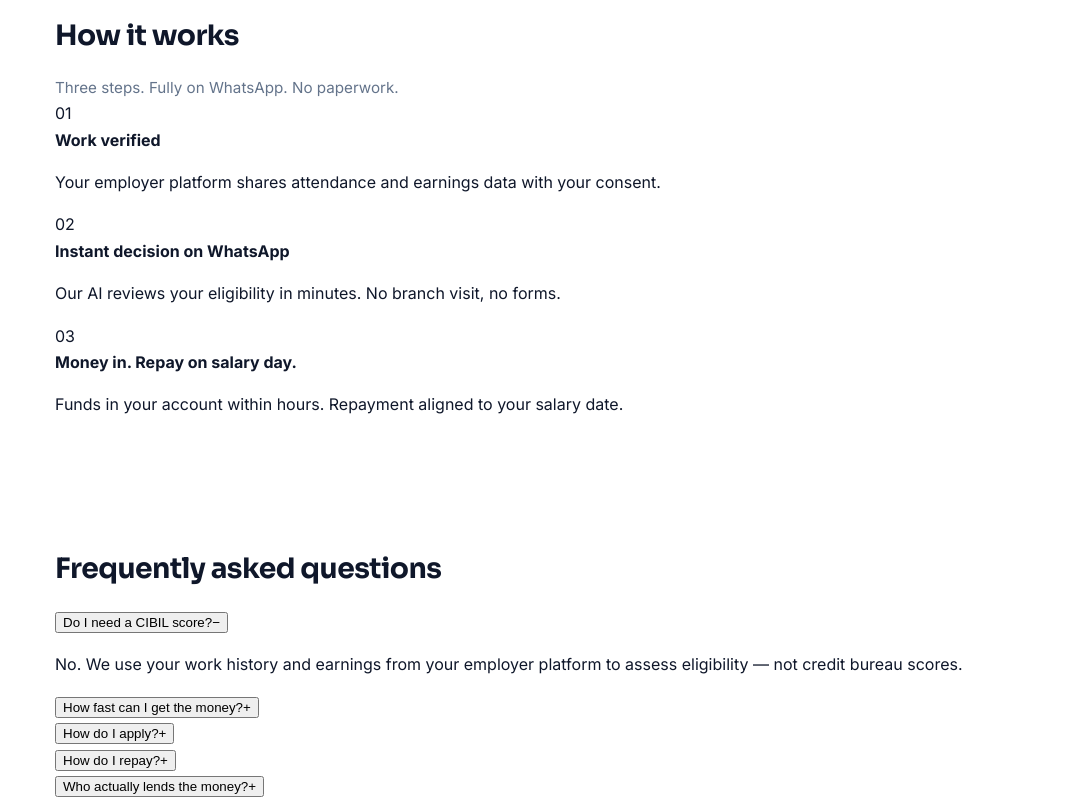
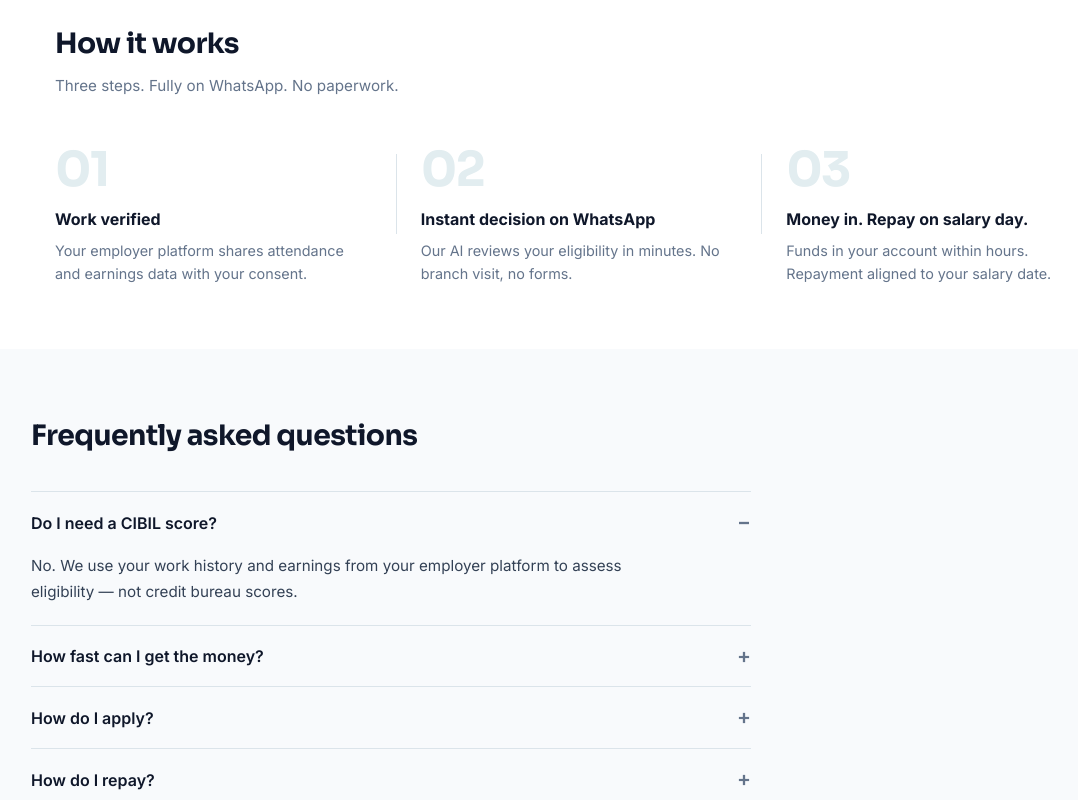
Before and after one commit to Payday-Tech/itspayday, a Next.js app: page / in a window 1280 px wide. Shown: the part 1380-2180 px from the top of the page, without its empty margins (49-1127 px from the left). Built offline with nearby package versions, Linux system fonts and the light colour scheme; no server answers.

Commit message:
Add editorial how-it-works and clean FAQ styles

```diff
--- a/app/globals.css
+++ b/app/globals.css
@@ -1183,3 +1183,141 @@ label {
     gap: 6px;
   }
 }
+
+/* ── How it works — editorial layout ── */
+.how-section {
+  padding: 64px 0;
+}
+
+.how-intro {
+  margin-bottom: 48px;
+}
+
+.how-intro h2 {
+  margin-bottom: 6px;
+}
+
+.how-steps {
+  display: flex;
+  align-items: flex-start;
+  gap: 0;
+}
+
+.how-step {
+  flex: 1;
+  display: flex;
+  flex-direction: column;
+  gap: 12px;
+  padding: 0 24px 0 0;
+}
+
+.how-step-num {
+  font-family: var(--font-sora), sans-serif;
+  font-size: 3rem;
+  font-weight: 700;
+  line-height: 1;
+  color: var(--color-brand-100);
+  letter-spacing: -0.04em;
+}
+
+.how-step-body strong {
+  display: block;
+  font-size: 1rem;
+  color: var(--color-ink-900);
+  margin-bottom: 6px;
+}
+
+.how-step-body p {
+  margin: 0;
+  font-size: 0.9rem;
+  color: var(--color-ink-500);
+  line-height: 1.6;
+}
+
+.how-step-divider {
+  width: 1px;
+  height: 80px;
+  background: var(--color-border);
+  margin: 8px 24px 0 0;
+  flex-shrink: 0;
+}
+
+@media (max-width: 700px) {
+  .how-steps {
+    flex-direction: column;
+    gap: 32px;
+  }
+
+  .how-step {
+    padding: 0;
+  }
+
+  .how-step-divider {
+    width: 40px;
+    height: 1px;
+    margin: 0;
+  }
+}
+
+/* ── FAQ — borderless, editorial ── */
+.faq-section {
+  padding: 64px 0;
+  background: var(--color-surface-alt);
+  margin-left: calc(50% - 50vw);
+  margin-right: calc(50% - 50vw);
+  padding-left: max(24px, calc(50vw - (var(--container) / 2)));
+  padding-right: max(24px, calc(50vw - (var(--container) / 2)));
+}
+
+.faq-section h2 {
+  margin-bottom: 32px;
+}
+
+.faq-list {
+  max-width: 720px;
+}
+
+.faq-item {
+  border-bottom: 1px solid var(--color-border);
+}
+
+.faq-item:first-child {
+  border-top: 1px solid var(--color-border);
+}
+
+.faq-question {
+  width: 100%;
+  text-align: left;
+  padding: 20px 0;
+  background: none;
+  border: none;
+  cursor: pointer;
+  display: flex;
+  justify-content: space-between;
+  align-items: center;
+  font-weight: 600;
+  font-size: 1rem;
+  font-family: inherit;
+  color: var(--color-ink-900);
+  gap: 16px;
+}
+
+.faq-question:hover {
+  color: var(--color-brand-700);
+}
+
+.faq-icon {
+  font-size: 1.3rem;
+  color: var(--color-ink-500);
+  flex-shrink: 0;
+  line-height: 1;
+}
+
+.faq-answer {
+  margin: 0;
+  padding: 0 0 20px;
+  color: var(--color-ink-700);
+  font-size: 0.95rem;
+  line-height: 1.7;
+  max-width: 620px;
+}
```
